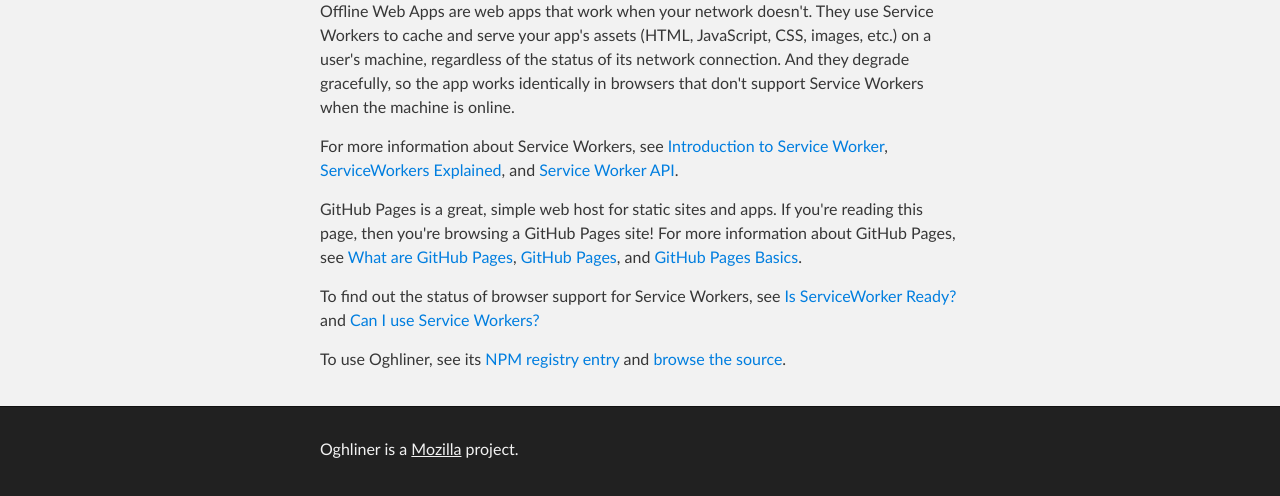
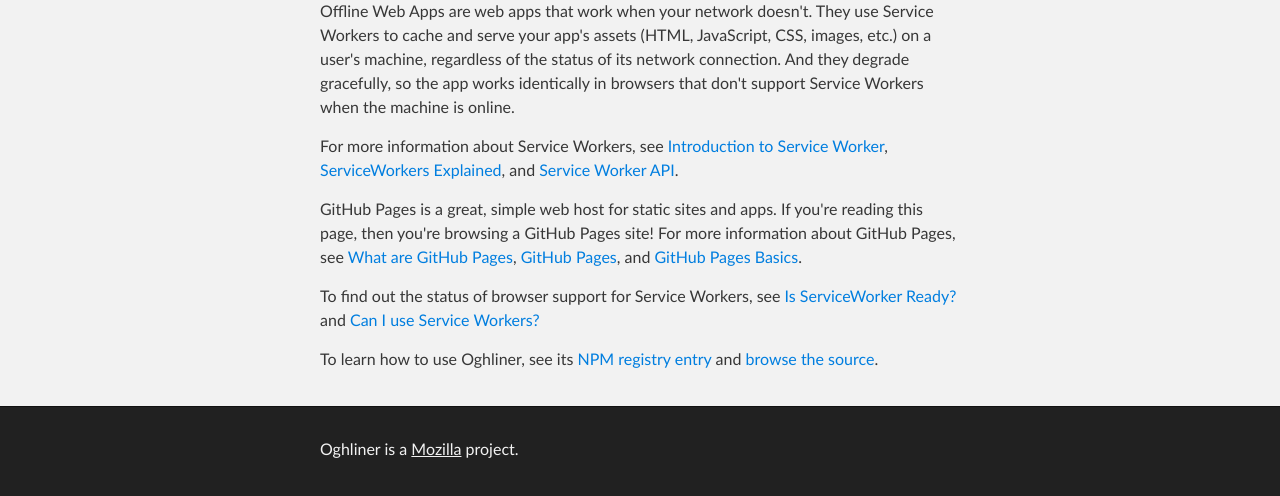
Before and after one commit to mozilla/oghliner, a website: page app/index.html in a window 1280 px wide. Shown: the part 322-818 px from the top of the page. Drawn offline with Linux system fonts and the light colour scheme.

Commit message:
clarify call to action

```diff
--- a/app/index.html
+++ b/app/index.html
@@ -34,7 +34,7 @@
 
         <p>To find out the status of browser support for Service Workers, see <a href="https://jakearchibald.github.io/isserviceworkerready/">Is ServiceWorker Ready?</a> and <a href="http://caniuse.com/serviceworkers">Can I use Service Workers?</a></p>
 
-        <p>To use Oghliner, see its <a href="https://www.npmjs.com/package/oghliner">NPM registry entry</a> and <a href="https://github.com/mozilla/oghliner">browse the source</a>.</p>
+        <p>To learn how to use Oghliner, see its <a href="https://www.npmjs.com/package/oghliner">NPM registry entry</a> and <a href="https://github.com/mozilla/oghliner">browse the source</a>.</p>
       </section>
     </div>
 
```
